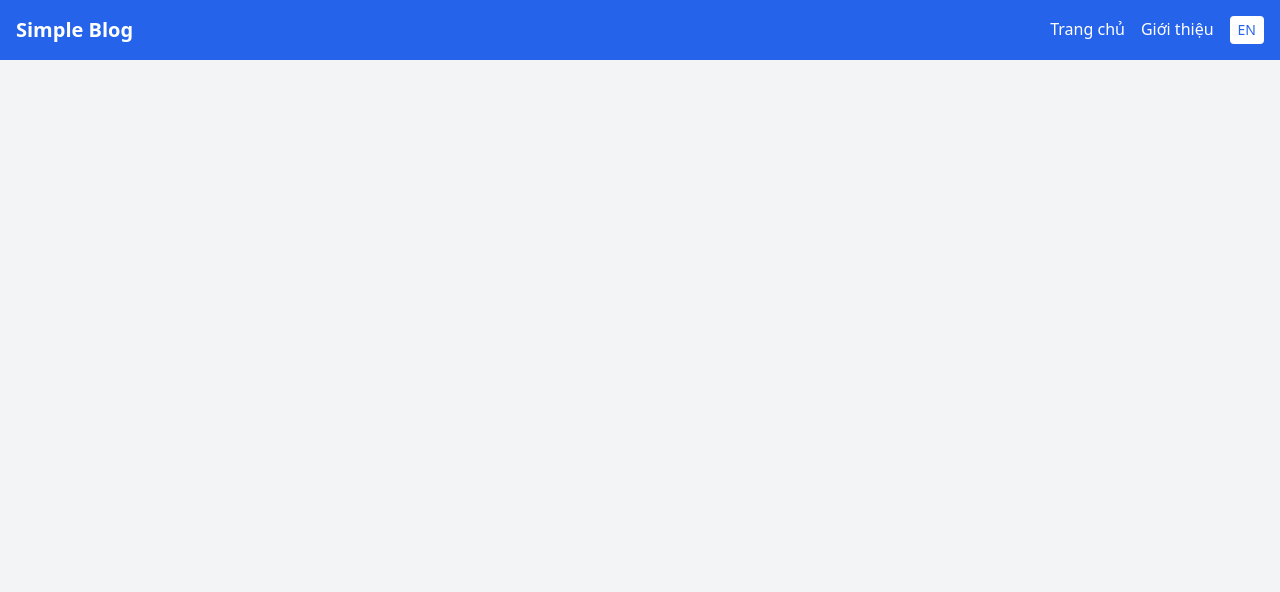
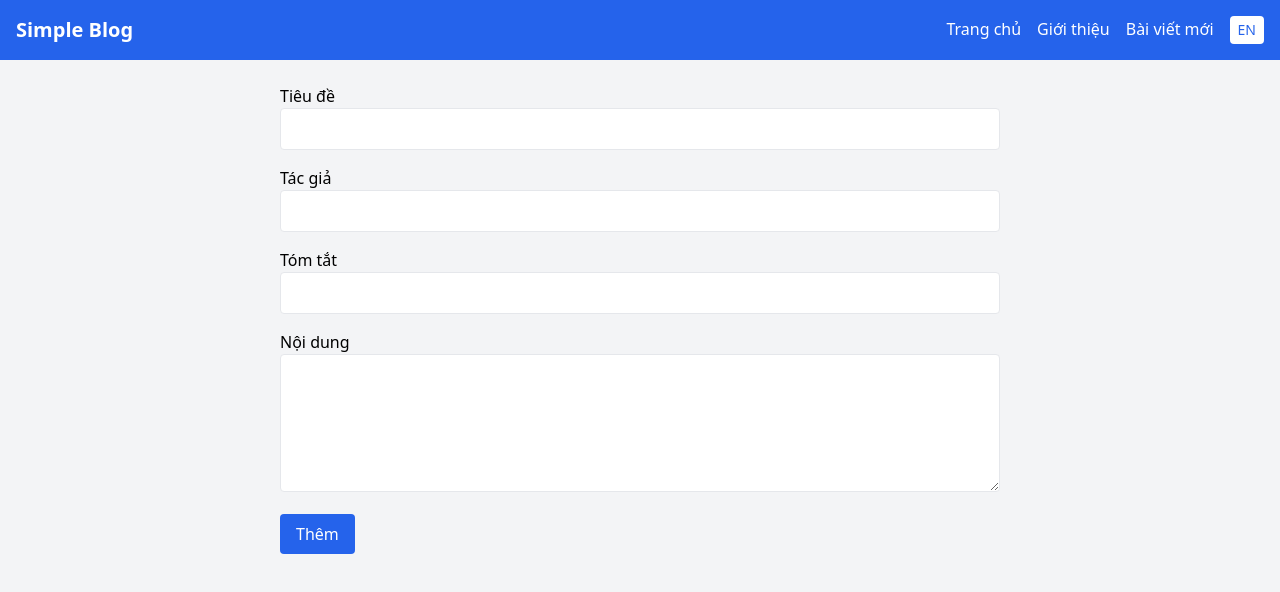
Before and after one commit to letungbaoan/ThucHanhReactJs, a React (Vite) app: page /new-post in a window 1280 px wide. Shown: the top 592 px of the page. Built offline with nearby package versions, Linux system fonts and the light colour scheme.

Commit message:
Module 7

```diff
--- a/src/App.tsx
+++ b/src/App.tsx
@@ -6,6 +6,7 @@ import { BrowserRouter as Router, Routes, Route } from 'react-router-dom'
 import Home from './pages/Home'
 import PostDetail from './pages/PostDetail'
 import About from './pages/About'
+import PostForm from './pages/PostForm'
 
 const STORAGE_KEY = 'blogPosts'
 
@@ -46,6 +47,7 @@ const App: React.FC = () => {
             <Route path='/' element={<Home posts={posts} />} />
             <Route path='/post/:id' element={<PostDetail posts={posts} />} />
             <Route path='/about' element={<About />} />
+            <Route path='/new-post' element={<PostForm onAddPost={(newPost) => setPosts([...posts, newPost])} />} />
           </Routes>
         </main>
       </div>
--- a/src/components/Header.tsx
+++ b/src/components/Header.tsx
@@ -24,6 +24,9 @@ const Header: React.FC<HeaderProps> = ({ title }) => {
         <Link to='/about' className='hover:underline'>
           {t('about')}
         </Link>
+        <Link to='/new-post' className='hover:underline'>
+          {t('newPost')}
+        </Link>
         <button
           onClick={toggleLang}
           className='ml-4 rounded bg-white px-2 py-1 text-sm font-medium text-blue-600 hover:bg-gray-200'
--- a/src/i18n.ts
+++ b/src/i18n.ts
@@ -10,22 +10,26 @@ i18n.use(initReactI18next).init({
         home: 'Home',
         about: 'About',
         title: 'Simple Blog',
-        noPosts: 'No posts available'
+        noPosts: 'No posts available',
+        newPost: 'New Post'
       },
       postcard: en.postcard,
       postdetail: en.postdetail,
-      about: en.about
+      about: en.about,
+      newpost: en.newpost
     },
     vi: {
       translation: {
         home: 'Trang chủ',
         about: 'Giới thiệu',
         title: 'Blog đơn giản',
-        noPosts: 'Không có bài viết nào'
+        noPosts: 'Không có bài viết nào',
+        newPost: 'Bài viết mới'
       },
       postcard: vi.postcard,
       postdetail: vi.postdetail,
-      about: vi.about
+      about: vi.about,
+      newpost: vi.newpost
     }
   },
   lng: 'vi',
--- a/src/locales/en.json
+++ b/src/locales/en.json
@@ -12,5 +12,13 @@
   "about": {
     "title": "About",
     "content": "This is a simple blog application built with React and TypeScript."
+  },
+  "newpost": {
+    "title": "New Post",
+    "formTitle": "Title",
+    "formAuthor": "Author",
+    "formExcerpt": "Excerpt",
+    "formContent": "Content",
+    "submit": "Add"
   }
 }
--- a/src/locales/vi.json
+++ b/src/locales/vi.json
@@ -12,5 +12,13 @@
   "about": {
     "title": "Giới thiệu",
     "content": "Đây là một ứng dụng blog đơn giản được xây dựng bằng React và TypeScript."
+  },
+  "newpost": {
+    "title": "Bài viết mới",
+    "formTitle": "Tiêu đề",
+    "formAuthor": "Tác giả",
+    "formExcerpt": "Tóm tắt",
+    "formContent": "Nội dung",
+    "submit": "Thêm"
   }
 }
--- /dev/null
+++ b/src/pages/PostForm.tsx
@@ -0,0 +1,86 @@
+// src/pages/PostForm.tsx
+import React, { useState } from 'react'
+import { useNavigate } from 'react-router-dom'
+import type { Post } from '../components/PostCard'
+import { useTranslation } from 'react-i18next'
+
+type PostFormProps = {
+  onAddPost: (newPost: Post) => void
+}
+
+const PostForm: React.FC<PostFormProps> = ({ onAddPost }) => {
+  const [title, setTitle] = useState('')
+  const [author, setAuthor] = useState('')
+  const [excerpt, setExcerpt] = useState('')
+  const [content, setContent] = useState('')
+  const { t } = useTranslation('newpost')
+
+  const navigate = useNavigate()
+
+  const handleSubmit = (e: React.FormEvent) => {
+    e.preventDefault()
+
+    const newPost: Post = {
+      id: Date.now(),
+      title,
+      author,
+      excerpt,
+      content,
+      date: new Date()
+    }
+
+    onAddPost(newPost)
+
+    navigate('/')
+  }
+
+  return (
+    <form onSubmit={handleSubmit} className='space-y-4'>
+      <div>
+        <label className='block font-medium'>{t('formTitle')}</label>
+        <input
+          type='text'
+          value={title}
+          onChange={(e) => setTitle(e.target.value)}
+          className='w-full rounded border px-3 py-2'
+          required
+        />
+      </div>
+      <div>
+        <label className='block font-medium'>{t('formAuthor')}</label>
+        <input
+          type='text'
+          value={author}
+          onChange={(e) => setAuthor(e.target.value)}
+          className='w-full rounded border px-3 py-2'
+          required
+        />
+      </div>
+      <div>
+        <label className='block font-medium'>{t('formExcerpt')}</label>
+        <input
+          type='text'
+          value={excerpt}
+          onChange={(e) => setExcerpt(e.target.value)}
+          className='w-full rounded border px-3 py-2'
+          required
+        />
+      </div>
+      <div>
+        <label className='block font-medium'>{t('formContent')}</label>
+        <textarea
+          value={content}
+          onChange={(e) => setContent(e.target.value)}
+          className='w-full rounded border px-3 py-2'
+          rows={5}
+          required
+        />
+      </div>
+      <button type='submit' className='rounded bg-blue-600 px-4 py-2 text-white hover:bg-blue-700'>
+        {t('submit')}
+      </button>
+    </form>
+  )
+}
+
+export default PostForm
```
